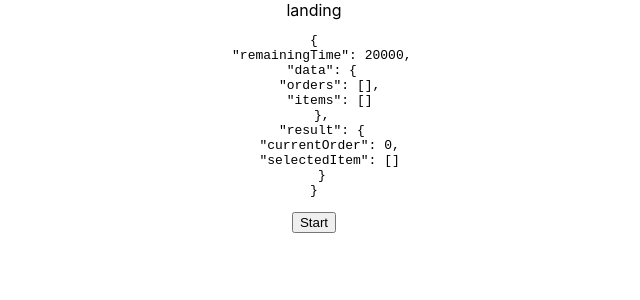
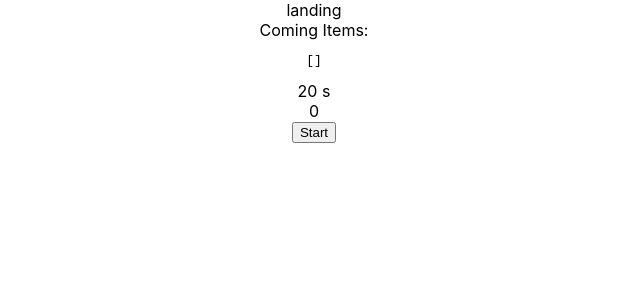
Before and after one commit to malcolm-kee/xstate-game, a React (Create React App) app: page / in a window 1280 px wide. Shown: the top 300 px of the page, without its empty margins (326-966 px from the left). Built offline with nearby package versions, Linux system fonts and the light colour scheme.

Commit message:
spawn items

```diff
--- a/src/app.tsx
+++ b/src/app.tsx
@@ -1,15 +1,48 @@
 import { useMachine } from '@xstate/react';
 import * as React from 'react';
 import './App.css';
+import { Food } from './type';
 import { gameMachine } from './machine';
 
 function App() {
-  const [current, send] = useMachine(gameMachine);
+  const [items, setItems] = React.useState<Food[]>([]);
+  const machine = React.useMemo(
+    () =>
+      gameMachine.withConfig({
+        activities: {
+          spawnItem: context => {
+            let index = 0;
+            let timeoutId: number;
+
+            function spawn() {
+              setItems(currentItems =>
+                currentItems.concat(context.data.items[index])
+              );
+              index++;
+              if (context.data.items.length > index) {
+                timeoutId = setTimeout(spawn, 1000);
+              }
+            }
+
+            timeoutId = setTimeout(spawn, 1000);
+
+            return () => clearTimeout(timeoutId);
+          },
+        },
+      }),
+    []
+  );
+  const [current, send] = useMachine(machine);
 
   return (
     <div className="App">
       <header>{current.value}</header>
-      <pre>{JSON.stringify(current.context, null, 2)}</pre>
+      <div>
+        Coming Items:
+        <pre>{JSON.stringify(current.context.data.orders, null, 2)}</pre>
+      </div>
+      <div>{current.context.remainingTime / 1000} s</div>
+      <div>{current.context.result.currentOrder}</div>
       <div>
         {current.value === 'landing' && (
           <button onClick={() => send('START')}>Start</button>
@@ -34,6 +67,11 @@ function App() {
             <button onClick={() => send('COMPLETE_ORDER')}>
               Complete Order!
             </button>
+            <div>
+              {items.map((item, i) => (
+                <span key={i}>{item}</span>
+              ))}
+            </div>
           </div>
         )}
         {(current.value === 'win' || current.value === 'lose') && (
--- a/src/machine.ts
+++ b/src/machine.ts
@@ -1,8 +1,7 @@
 import { assign, Machine } from 'xstate';
 import { createEmptyArray, flatten } from './array';
 import { randomInt, randomItems, insertRandom } from './random';
-
-type Food = 'nasi-lemak' | 'satay' | 'teh-tarik';
+import { Food } from './type';
 
 const FOOD_OPTIONS: Readonly<Food[]> = ['nasi-lemak', 'satay', 'teh-tarik'];
 
@@ -57,7 +56,7 @@ export const gameMachine = Machine<GameContext, GameStateSchema, GameEvent>(
       },
       playing: {
         entry: 'resetGame',
-        // invoke spawn item activities
+        activities: 'spawnItem',
         invoke: {
           id: 'countdown',
           src: 'countdown',
@@ -149,5 +148,23 @@ export const gameMachine = Machine<GameContext, GameStateSchema, GameEvent>(
         return () => clearInterval(interval);
       },
     },
+    activities: {
+      spawnItem: context => {
+        let index = 0;
+        let timeoutId: number;
+
+        function spawn() {
+          console.log(`Spawning ${context.data.items[index]}`);
+          index++;
+          if (context.data.items.length > index) {
+            timeoutId = setTimeout(spawn, 1000);
+          }
+        }
+
+        timeoutId = setTimeout(spawn, 1000);
+
+        return () => clearTimeout(timeoutId);
+      },
+    },
   }
 );
--- /dev/null
+++ b/src/type.ts
@@ -0,0 +1 @@
+export type Food = 'nasi-lemak' | 'satay' | 'teh-tarik';
```
